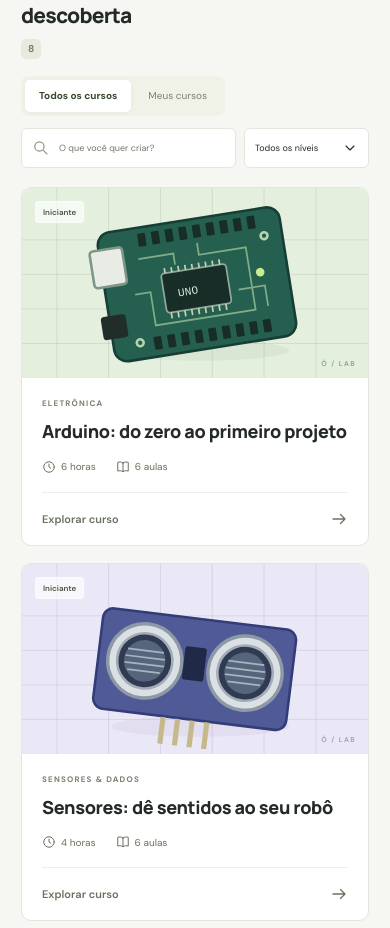
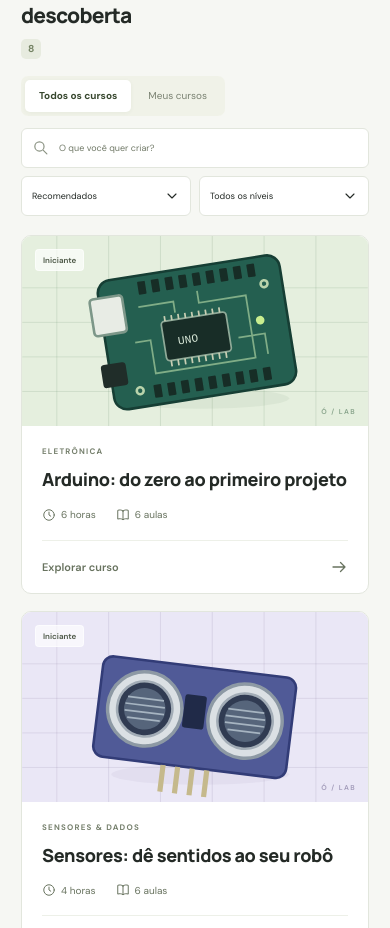
Before and after one commit to Senhorinho88/portal-robotica, a React (Vite) app: page / in a window 390 px wide. Shown: the part 1828-2756 px from the top of the page. Built offline with nearby package versions, Linux system fonts and the light colour scheme.

Commit message:
feat: adiciona ordenação e filtros combinados ao catálogo

```diff
--- a/src/App.jsx
+++ b/src/App.jsx
@@ -2,6 +2,7 @@
 import { courses, faqItems } from "./data/courses.js";
 import { useLearning } from "./context/LearningContext.jsx";
 import { paginate } from "./lib/progress.js";
+import { selectCatalog } from "./lib/catalog.js";
 import Accordion from "./components/Accordion.jsx";
 import LearningPath from "./components/LearningPath.jsx";
 import { learningPath } from "./data/learningPath.js";
@@ -19,6 +20,11 @@
   "Intermediário",
   "Avançado",
 ].map((label, i) => ({ value: i === 0 ? "all" : label, label }));
+const sortOptions = [
+  { value: "recommended", label: "Recomendados" },
+  { value: "duration", label: "Menor duração" },
+  { value: "title", label: "Título (A–Z)" },
+];
 const PAGE_SIZE = 3;
 
 function Brand() {
@@ -38,6 +44,7 @@
   const { progress } = useLearning();
   const [selectedCourse, setSelectedCourse] = useState(courses[0]);
   const [level, setLevel] = useState("all");
+  const [sort, setSort] = useState("recommended");
   const [query, setQuery] = useState("");
   const [page, setPage] = useState(1);
   const [showMyCourses, setShowMyCourses] = useState(false);
@@ -74,24 +81,17 @@
     (total, course) => total + course.completedLessons.length,
     0,
   );
-  const filteredCourses = useMemo(() => {
-    const normalizedQuery = query
-      .normalize("NFD")
-      .replace(/[\u0300-\u036f]/g, "")
-      .toLocaleLowerCase("pt-BR")
-      .trim();
-    return courses.filter((course) => {
-      const text = `${course.title} ${course.category} ${course.level}`
-        .normalize("NFD")
-        .replace(/[\u0300-\u036f]/g, "")
-        .toLocaleLowerCase("pt-BR");
-      return (
-        (level === "all" || course.level === level) &&
-        text.includes(normalizedQuery) &&
-        (!showMyCourses || progress[course.id])
-      );
-    });
-  }, [level, query, showMyCourses, progress]);
+  const filteredCourses = useMemo(
+    () =>
+      selectCatalog(courses, {
+        query,
+        level,
+        sort,
+        enrolledOnly: showMyCourses,
+        progress,
+      }),
+    [level, query, sort, showMyCourses, progress],
+  );
   const pagination = paginate(filteredCourses, page, PAGE_SIZE);
 
   function navigate(section, mine = false) {
@@ -100,6 +100,7 @@
     if (section === "cursos") {
       setShowMyCourses(mine);
       setLevel("all");
+      setSort("recommended");
       setQuery("");
       setPage(1);
     }
@@ -398,6 +399,15 @@
                 />
               </label>
               <DropdownMenu
+                label="Ordenar cursos"
+                options={sortOptions}
+                value={sort}
+                onChange={(value) => {
+                  setSort(value);
+                  setPage(1);
+                }}
+              />
+              <DropdownMenu
                 label="Filtrar por nível"
                 options={levelOptions}
                 value={level}
--- /dev/null
+++ b/src/lib/catalog.js
@@ -0,0 +1,37 @@
+export function normalizeSearch(value) {
+  return value
+    .normalize("NFD")
+    .replace(/[\u0300-\u036f]/g, "")
+    .toLocaleLowerCase("pt-BR")
+    .trim();
+}
+
+export function selectCatalog(
+  courses,
+  {
+    query = "",
+    level = "all",
+    enrolledOnly = false,
+    progress = {},
+    sort = "recommended",
+  } = {},
+) {
+  const normalized = normalizeSearch(query);
+  const result = courses.filter((course) => {
+    const text = normalizeSearch(
+      `${course.title} ${course.category} ${course.level}`,
+    );
+    return (
+      (level === "all" || course.level === level) &&
+      text.includes(normalized) &&
+      (!enrolledOnly || Object.hasOwn(progress, course.id))
+    );
+  });
+  if (sort === "duration")
+    result.sort(
+      (a, b) => a.hours - b.hours || a.title.localeCompare(b.title, "pt-BR"),
+    );
+  if (sort === "title")
+    result.sort((a, b) => a.title.localeCompare(b.title, "pt-BR"));
+  return result;
+}
--- a/src/styles.css
+++ b/src/styles.css
@@ -2195,3 +2195,19 @@
     gap: 12px;
   }
 }
+
+.catalog-filters {
+  flex-wrap: wrap;
+}
+@media (max-width: 700px) {
+  .catalog-filters .search-field {
+    flex-basis: 100%;
+  }
+  .catalog-filters > .dropdown {
+    flex: 1;
+    min-width: 0;
+  }
+  .catalog-filters .dropdown-trigger {
+    width: 100%;
+  }
+}
```
Also changed, not shown: 1 other file (tests, documents, lock files or other folders).
